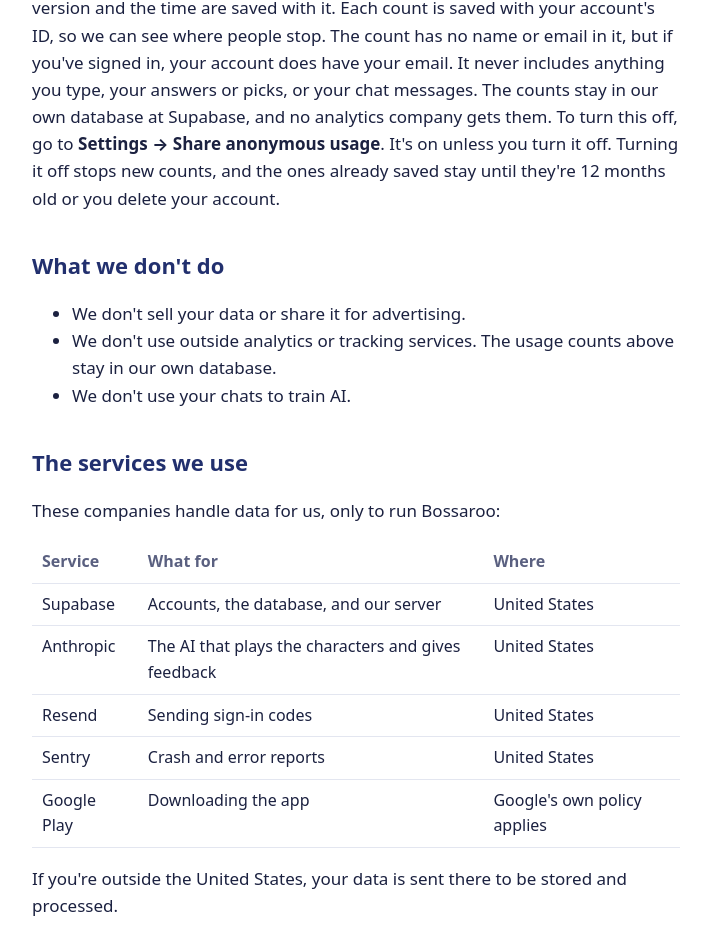
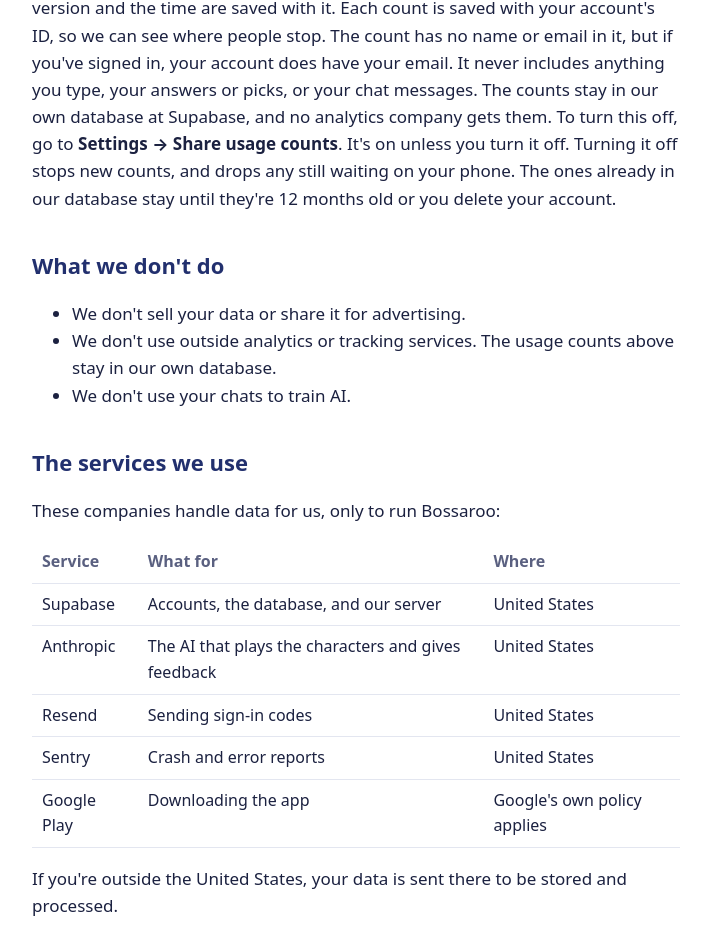
Before and after one commit to james52lawson/bossaroo-site, a plain HTML site: page privacy/index.html in a window 1280 px wide. Shown: the part 1892-2821 px from the top of the page, without its empty margins (284-993 px from the left). Drawn offline with Linux system fonts and the light colour scheme.

Commit message:
Usage counts: step 14, the Settings switch and the one-time note (spec #315)
Co-Authored-By: Claude Fable 5.2 <noreply@anthropic.com>

```diff
--- a/privacy/index.html
+++ b/privacy/index.html
@@ -53,7 +53,7 @@
   <p><strong>What stays on your phone.</strong> Your answers in the first few onboarding screens, your Manager Snapshot and your reminder time never leave your phone. Daily reminders are scheduled on your phone too: we don't send push notifications from a server.</p>
   <p><strong>Technical logs.</strong> The services we use keep standard records, such as IP addresses and the times of requests, to keep things secure and running.</p>
   <p><strong>Crash reports.</strong> If the app crashes or hits an error, a report goes to Sentry, our error-reporting service, with your device model, your OS version, the app version and what went wrong in the code. It never includes anything from a roleplay chat or anything you typed, and we don't keep your IP address with it.</p>
-  <p><strong>Usage counts.</strong> We count a fixed list of things you do in the app, to see which parts work and where people give up. The list: opening the app, reaching each onboarding screen, signing up or skipping it, starting or finishing a lesson, starting a roleplay chat, how a chat or checkpoint ended (passed, not yet or skipped), playing the daily scene, seeing the plan screen, and tapping a reminder. Each count can carry one short label: which lesson, chat, scene or onboarding screen it was, or which part of the app you opened the plan screen from. The app version and the time are saved with it. Each count is saved with your account's ID, so we can see where people stop. The count has no name or email in it, but if you've signed in, your account does have your email. It never includes anything you type, your answers or picks, or your chat messages. The counts stay in our own database at Supabase, and no analytics company gets them. To turn this off, go to <strong>Settings → Share anonymous usage</strong>. It's on unless you turn it off. Turning it off stops new counts, and the ones already saved stay until they're 12 months old or you delete your account.</p>
+  <p><strong>Usage counts.</strong> We count a fixed list of things you do in the app, to see which parts work and where people give up. The list: opening the app, reaching each onboarding screen, signing up or skipping it, starting or finishing a lesson, starting a roleplay chat, how a chat or checkpoint ended (passed, not yet or skipped), playing the daily scene, seeing the plan screen, and tapping a reminder. Each count can carry one short label: which lesson, chat, scene or onboarding screen it was, or which part of the app you opened the plan screen from. The app version and the time are saved with it. Each count is saved with your account's ID, so we can see where people stop. The count has no name or email in it, but if you've signed in, your account does have your email. It never includes anything you type, your answers or picks, or your chat messages. The counts stay in our own database at Supabase, and no analytics company gets them. To turn this off, go to <strong>Settings → Share usage counts</strong>. It's on unless you turn it off. Turning it off stops new counts, and drops any still waiting on your phone. The ones already in our database stay until they're 12 months old or you delete your account.</p>
 
   <h2>What we don't do</h2>
   <ul>
```
